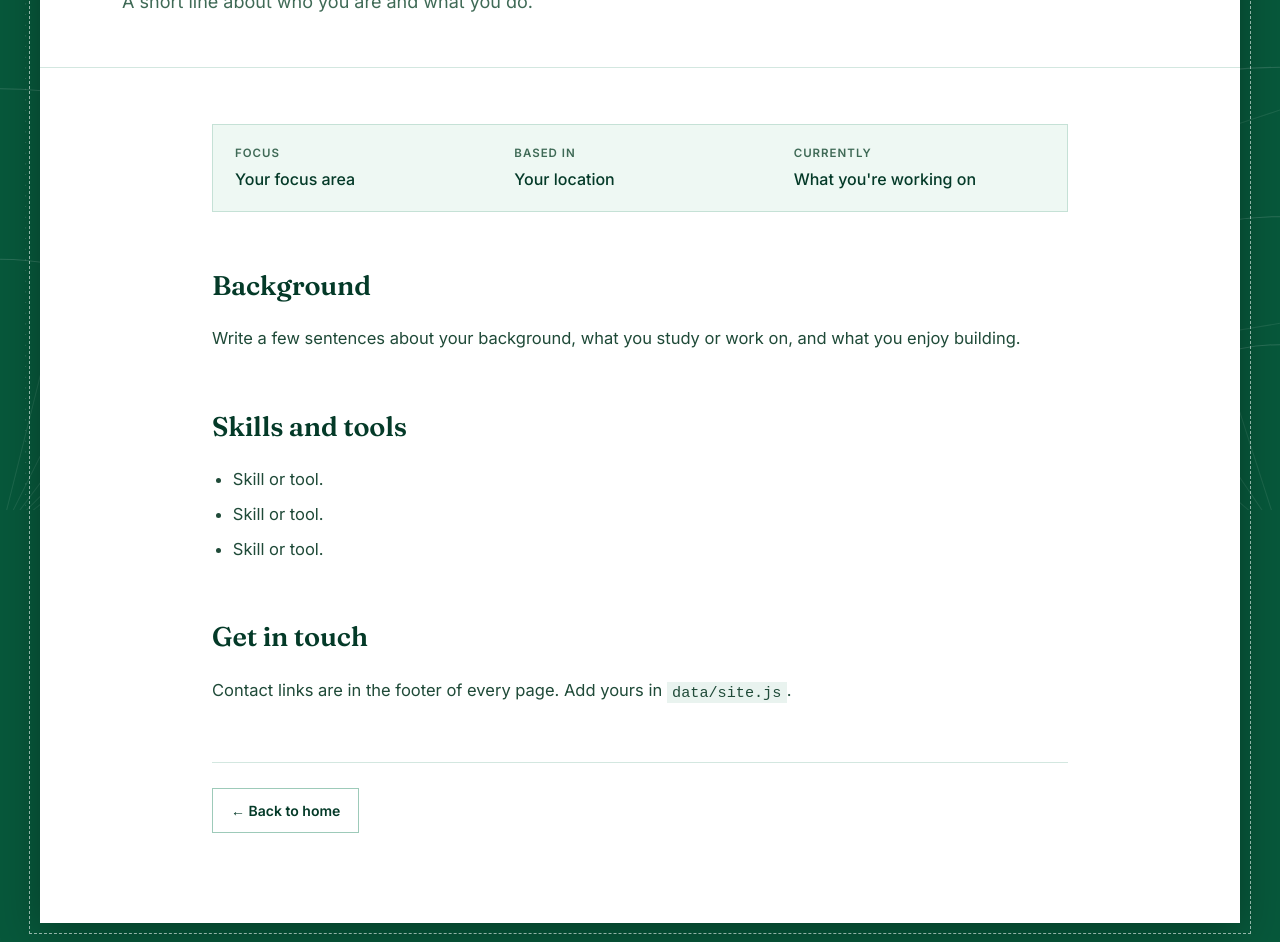
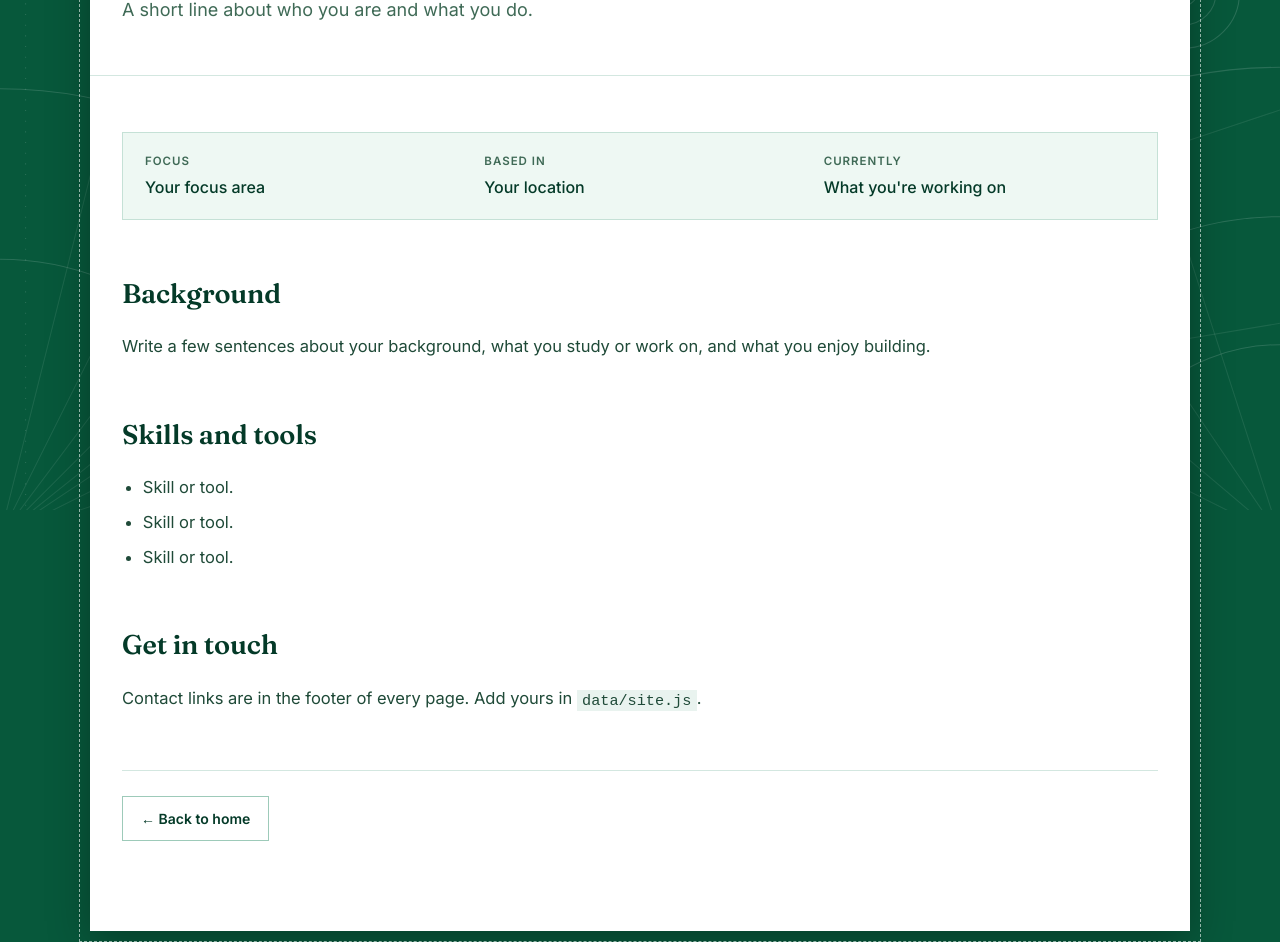
Before and after one commit to WRicho/PersonalPortfolio, a plain HTML site: page about/index.html in a window 1280 px wide. Shown: the part 290-1232 px from the top of the page. Drawn offline with Linux system fonts and the light colour scheme.

Commit message:
made the content wider

```diff
--- a/css/style.css
+++ b/css/style.css
@@ -202,7 +202,7 @@ a.brand { text-decoration: none; color: inherit; }
   font-family: var(--font-display); font-weight: 600; letter-spacing: -.5px; line-height: 1.08;
   font-size: clamp(34px, 5vw, 56px); margin: 4px 0 16px;
 }
-.lede { max-width: 820px; color: var(--ink-dim); font-size: 18px; }
+.lede { max-width: 980px; color: var(--ink-dim); font-size: 18px; }
 .project-hero .keywords { margin-top: 22px; }
 .keywords.on-dark .keyword { white-space: nowrap; background: rgba(255, 255, 255, .09); color: var(--ink); }
 
@@ -218,7 +218,7 @@ a.brand { text-decoration: none; color: inherit; }
 .project-body :focus-visible { outline-color: var(--rust); }
 
 /* The write-up. Plain HTML inside .prose is styled automatically. */
-.prose { max-width: 920px; margin: 0 auto; padding: 0 var(--gutter); }
+.prose { max-width: 1100px; margin: 0 auto; padding: 0 var(--gutter); }
 .prose > * + * { margin-top: 1.1em; }
 .prose h2 { font-family: var(--font-display); font-size: 27px; font-weight: 600; letter-spacing: -.2px; margin-top: 2em; }
 .prose h3 { font-family: var(--font-display); font-size: 21px; font-weight: 600; margin-top: 1.7em; }
@@ -271,7 +271,7 @@ body.sheet main {
   --ink-on-paper: #043a28; --ink-on-paper-dim: #3f6a56;
   --gold: #0b7a52; --rust: #0b7a52;
   background: #fff; color: var(--ink);
-  margin: clamp(14px, 3vw, 36px) clamp(14px, 3.5vw, 40px);
+  margin: clamp(18px, 3.5vw, 44px) clamp(24px, 7vw, 120px);
   outline: 1px dashed rgba(240, 249, 245, .6); outline-offset: clamp(5px, 1vw, 10px);
   box-shadow: 0 10px 40px rgba(0, 0, 0, .3);
 }
```
